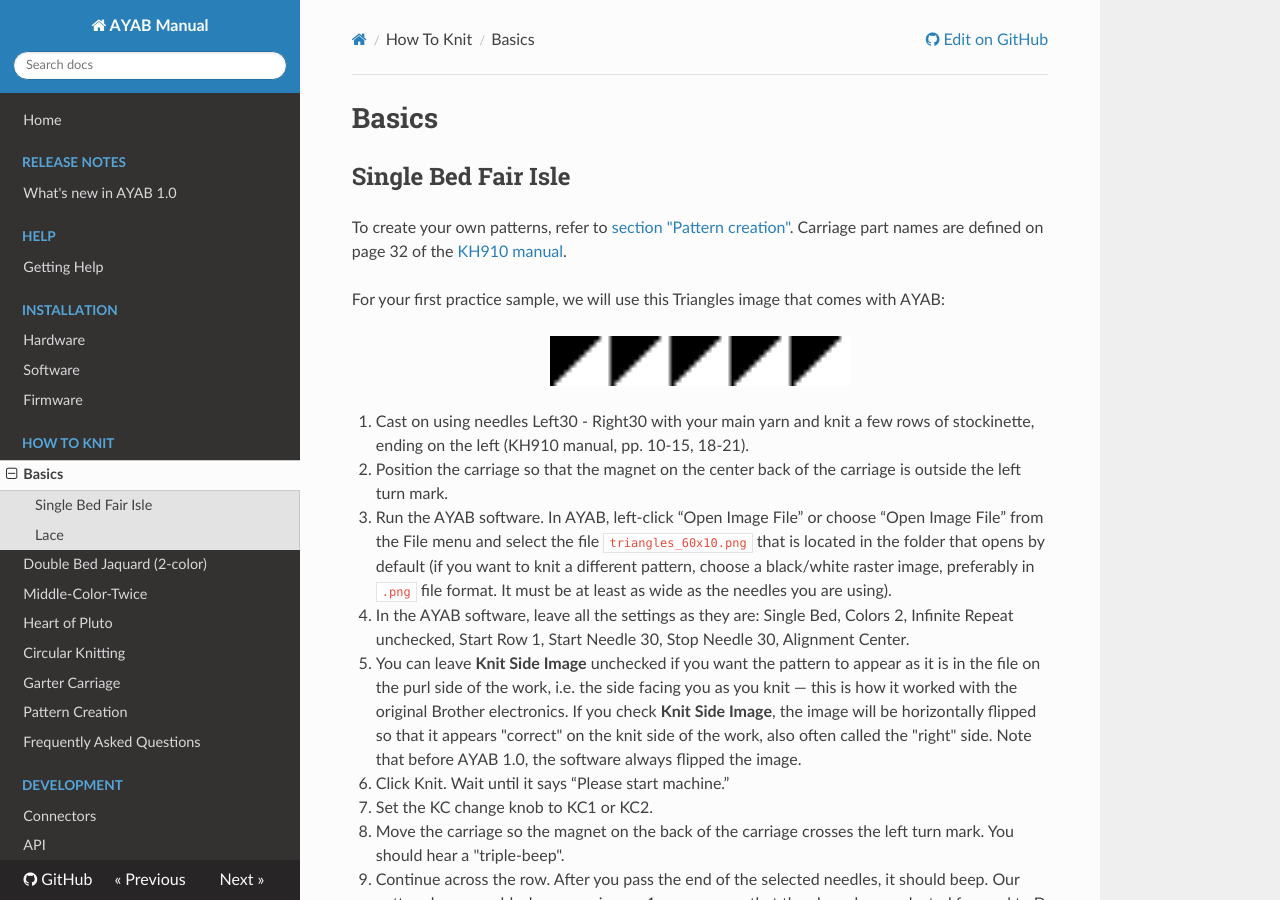
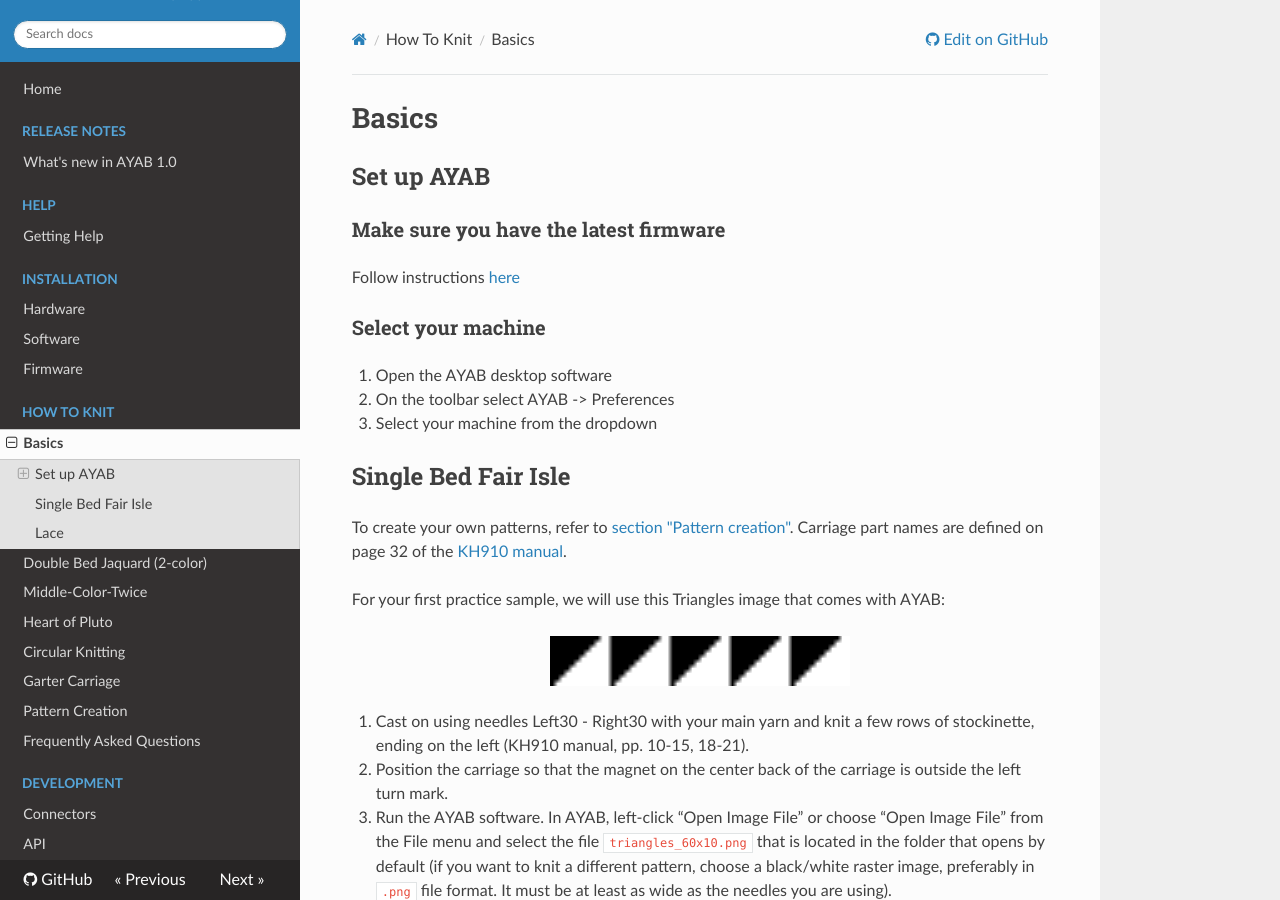
Before and after one commit to AllYarnsAreBeautiful/ayab-manual, an MkDocs documentation site: the page built from docs/how_to_knit/basics.md, in a window 1280 px wide and 900 px high. Built offline with MkDocs 1.6.1, drawn with Linux system fonts in a browser that asks for light colours; nearby versions of some CDN libraries.

Commit message:
Add Machine selection to Basics

```diff
--- a/docs/how_to_knit/basics.md
+++ b/docs/how_to_knit/basics.md
@@ -1,4 +1,16 @@
 # Basics
+
+## Set up AYAB
+
+### Make sure you have the latest firmware
+
+Follow instructions [here](https://manual.ayab-knitting.com/1.0/installation/firmware/)
+
+### Select your machine
+
+1. Open the AYAB desktop software
+2. On the toolbar select AYAB -> Preferences
+3. Select your machine from the dropdown
 
 ## Single Bed Fair Isle
 
```
